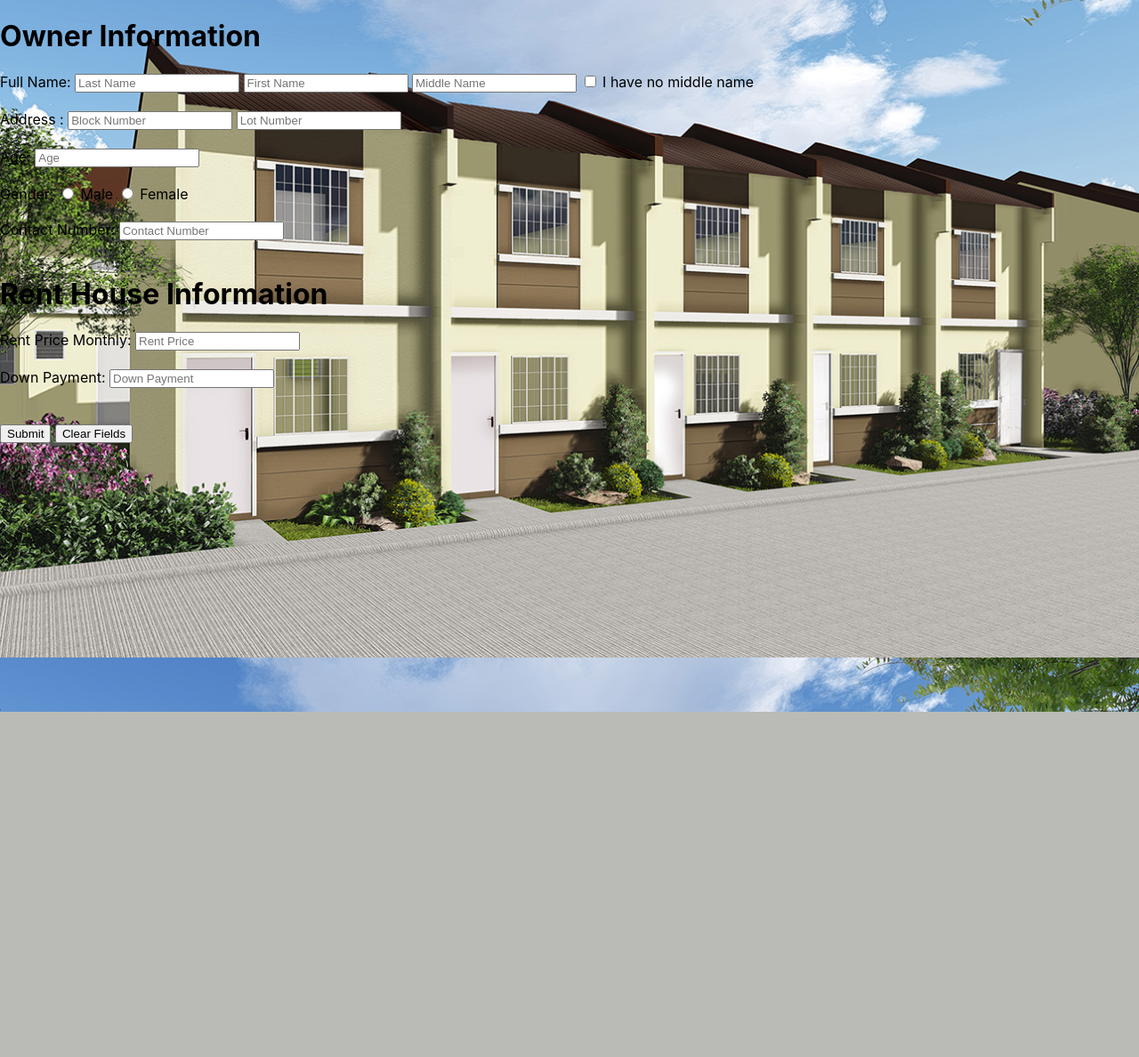
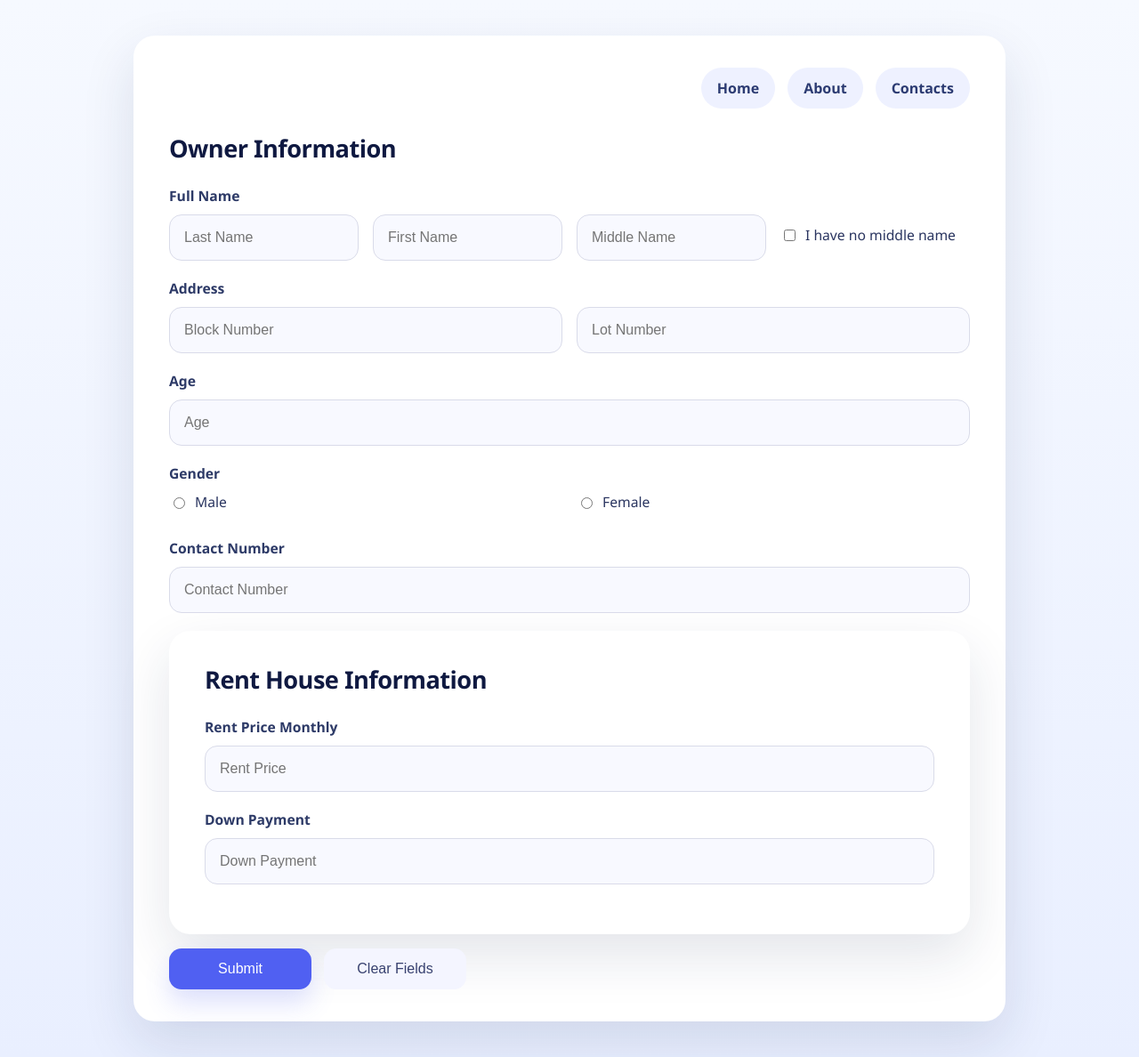
Before and after one commit to Cheztahcry/Rent-House-Subdivision, a PHP site: page /register.php in a window 1280 px wide. Shown: the whole page at 89% size. Before the commit the page ends 800 px from the top, so only its background shows below. Run offline with PHP 8.4, Linux system fonts and the light colour scheme.

Commit message:
Add files via upload

```diff
--- a/register.php
+++ b/register.php
@@ -4,36 +4,83 @@
     <meta charset="UTF-8">
     <meta name="viewport" content="width=device-width, initial-scale=1.0">
     <title>Enrollment</title>
-    <link rel="stylesheet" href="css/index.css">
+    <link rel="stylesheet" href="register_style.css">
 </head>
-
 <body>
-    <div class = "student form">
-    <div class="container">
-    <h1>Owner Information</h1>
-    <form action = "database.php" method="post" id = "enrollment">
-    <label> Full Name: <input type="text" name="lname" placeholder="Last Name" > <input type="text" name="fname" placeholder="First Name" > <input type="text" name="mname" id= "mname" placeholder="Middle Name" > <input type = "checkbox" name = "check_mname" id ="check_mname" value = "N/A"> I have no middle name</label> <br> <br>
-    <label> Address : <input type="number" name="address" id = "block" placeholder="Block Number" > <input type="number" name="address" id = "lot" placeholder="Lot Number" > <br> <br>
-    Age: <input type="number" name="age" id= "age" placeholder="Age" min = "1" > </label> <br> <br>
-    <label> Gender: <input type="radio" name="gender" id="gender" value="Male"> Male <input type="radio" name="gender" id="gender" value="Female"> Female </label> <br> <br>
-    <label for="contact_number">Contact Number: <input type="tel" name="contact_number" id ="contact_number" placeholder="Contact Number" maxlength="11" pattern="[0-9]{11}" ></label> &nbsp
-    <br><br> </div>
-
-
-    <div class="container">
-    <h1>Rent House Information</h1>
-    <label for="contact_number">Rent Price Monthly: <input type="tel" name="contact_number" id ="contact_number" placeholder="Rent Price" ></label><br> <br>
-    <label for="contact_number">Down Payment: <input type="tel" name="contact_number" id ="contact_number" placeholder="Down Payment" ></label>
-
-
-
-</div>
-<br><br>
-    <button type="submit" name="submit" id = "submit ">Submit</button>
-    <button type = "button" id = "clear">Clear Fields</button>
-
-    </form> </div>
-    <br>
+    <div class="student form">
+        <div class="container">
+            <div class="page-header">
+                <nav class="page-nav">
+                    <a class="nav-link" href="index.php">Home</a>
+                    <a class="nav-link" href="about.php">About</a>
+                    <a class="nav-link" href="contacts.php">Contacts</a>
+                </nav>
+            </div>
+            <h1>Owner Information</h1>
+            <form action="database.php" method="post" id="enrollment">
+                <div class="field-group">
+                    <label>Full Name</label>
+                    <div class="field-row">
+                        <input type="text" name="lname" placeholder="Last Name">
+                        <input type="text" name="fname" placeholder="First Name">
+                        <input type="text" name="mname" id="mname" placeholder="Middle Name">
+                        <label class="checkbox-label">
+                            <input type="checkbox" name="check_mname" id="check_mname" value="N/A"> I have no middle name
+                        </label>
+                    </div>
+                </div>
+                <div class="field-group">
+                    <label>Address</label>
+                    <div class="field-row">
+                        <input type="number" name="address" id="block" placeholder="Block Number">
+                        <input type="number" name="address" id="lot" placeholder="Lot Number">
+                    </div>
+                </div>
+                <div class="field-group">
+                    <label>Age</label>
+                    <div class="field-row">
+                        <input type="number" name="age" id="age" placeholder="Age" min="1">
+                    </div>
+                </div>
+                <div class="field-group">
+                    <label>Gender</label>
+                    <div class="field-row">
+                        <label>
+                            <input type="radio" name="gender" id="gender" value="Male"> Male
+                        </label>
+                        <label>
+                            <input type="radio" name="gender" id="gender" value="Female"> Female
+                        </label>
+                    </div>
+                </div>
+                <div class="field-group">
+                    <label for="contact_number">Contact Number</label>
+                    <div class="field-row">
+                        <input type="tel" name="contact_number" id="contact_number" placeholder="Contact Number" maxlength="11" pattern="[0-9]{11}">
+                    </div>
+                </div>
+                <div class="container">
+                    <h1>Rent House Information</h1>
+                    <div class="field-group">
+                        <label for="contact_number">Rent Price Monthly</label>
+                        <div class="field-row">
+                            <input type="tel" name="contact_number" id="contact_number" placeholder="Rent Price">
+                        </div>
+                    </div>
+                    <div class="field-group">
+                        <label for="contact_number">Down Payment</label>
+                        <div class="field-row">
+                            <input type="tel" name="contact_number" id="contact_number" placeholder="Down Payment">
+                        </div>
+                    </div>
+                </div>
+                <div class="button-row">
+                    <button type="submit" name="submit" id="submit">Submit</button>
+                    <button type="button" id="clear">Clear Fields</button>
+                </div>
+            </form>
+        </div>
+    </div>
     <script src="script/index.js"></script>
 </body>
 </html>
--- /dev/null
+++ b/register_style.css
@@ -0,0 +1,193 @@
+* {
+    box-sizing: border-box;
+}
+
+body {
+    margin: 0;
+    min-height: 100vh;
+    font-family: "Segoe UI", Tahoma, Geneva, Verdana, sans-serif;
+    background: linear-gradient(180deg, #f6f9ff 0%, #e9efff 100%);
+    color: #212121;
+}
+
+.student.form {
+    display: flex;
+    justify-content: center;
+    padding: 40px 16px;
+}
+
+.container {
+    width: min(980px, 100%);
+    background: #ffffff;
+    border-radius: 24px;
+    box-shadow: 0 24px 60px rgba(28, 42, 84, 0.12);
+    padding: 36px 40px;
+}
+
+.container > .container {
+    background: transparent;
+    box-shadow: none;
+    padding: 0;
+    margin-top: 32px;
+}
+
+.page-header {
+    display: flex;
+    justify-content: flex-end;
+    margin-bottom: 26px;
+}
+
+.page-nav {
+    display: flex;
+    gap: 14px;
+    flex-wrap: wrap;
+    justify-content: flex-end;
+}
+
+.page-nav .nav-link {
+    padding: 12px 18px;
+    border-radius: 9999px;
+    background: #eef1ff;
+    color: #2c3b72;
+    text-decoration: none;
+    font-weight: 600;
+    transition: transform 0.18s ease, background-color 0.18s ease;
+}
+
+.page-nav .nav-link:hover {
+    transform: translateY(-1px);
+    background: #dde4ff;
+}
+
+.container h1 {
+    margin: 0 0 24px;
+    font-size: clamp(1.7rem, 1.9vw, 2.3rem);
+    letter-spacing: -0.02em;
+    color: #0f1941;
+}
+
+.field-group {
+    margin-bottom: 20px;
+}
+
+.field-group label {
+    display: block;
+    margin-bottom: 10px;
+    font-weight: 600;
+    font-size: 0.98rem;
+    color: #2d3a67;
+}
+
+.field-row {
+    display: grid;
+    gap: 16px;
+    grid-template-columns: repeat(auto-fit, minmax(180px, 1fr));
+}
+
+.field-row input[type="text"],
+.field-row input[type="number"],
+.field-row input[type="tel"],
+.field-row input[type="email"] {
+    width: 100%;
+    min-height: 52px;
+    padding: 14px 16px;
+    border: 1px solid #d9dbe9;
+    border-radius: 14px;
+    background: #f8f9ff;
+    color: #1d2438;
+    font-size: 1rem;
+    transition: border-color 0.2s ease, box-shadow 0.2s ease;
+}
+
+.field-row input[type="text"]:focus,
+.field-row input[type="number"]:focus,
+.field-row input[type="tel"]:focus,
+.field-row input[type="email"]:focus {
+    outline: none;
+    border-color: #5060f2;
+    box-shadow: 0 0 0 4px rgba(80, 96, 242, 0.12);
+    background: #fff;
+}
+
+.checkbox-label {
+    display: inline-flex;
+    align-items: center;
+    gap: 8px;
+    margin-top: 4px;
+    font-weight: 500;
+    color: #2a3560;
+    cursor: pointer;
+}
+
+.field-row label {
+    display: inline-flex;
+    align-items: center;
+    gap: 8px;
+    font-weight: 500;
+    color: #2a3560;
+}
+
+.field-group input[type="radio"],
+.field-group input[type="checkbox"] {
+    accent-color: #5060f2;
+}
+
+.button-row {
+    display: flex;
+    flex-wrap: wrap;
+    gap: 14px;
+    justify-content: flex-start;
+    margin-top: 16px;
+    align-items: center;
+}
+
+button {
+    min-width: 160px;
+    padding: 14px 22px;
+    border: none;
+    border-radius: 14px;
+    font-size: 1rem;
+    cursor: pointer;
+    transition: transform 0.18s ease, box-shadow 0.18s ease, background-color 0.18s ease;
+}
+
+button#submit {
+    background: #5060f2;
+    color: #ffffff;
+    box-shadow: 0 16px 28px rgba(80, 96, 242, 0.18);
+}
+
+button#submit:hover {
+    transform: translateY(-1px);
+    background: #3f4ee0;
+}
+
+button#clear {
+    background: #f4f5ff;
+    color: #38416f;
+}
+
+button#clear:hover {
+    transform: translateY(-1px);
+    background: #e5e7ff;
+}
+
+@media (max-width: 720px) {
+    .container {
+        padding: 28px 20px;
+    }
+
+    .page-header {
+        justify-content: center;
+    }
+
+    .button-row {
+        flex-direction: column;
+        align-items: stretch;
+    }
+
+    button,
+    .page-nav .nav-link {
+        width: 100%;
+    }
+}
```
